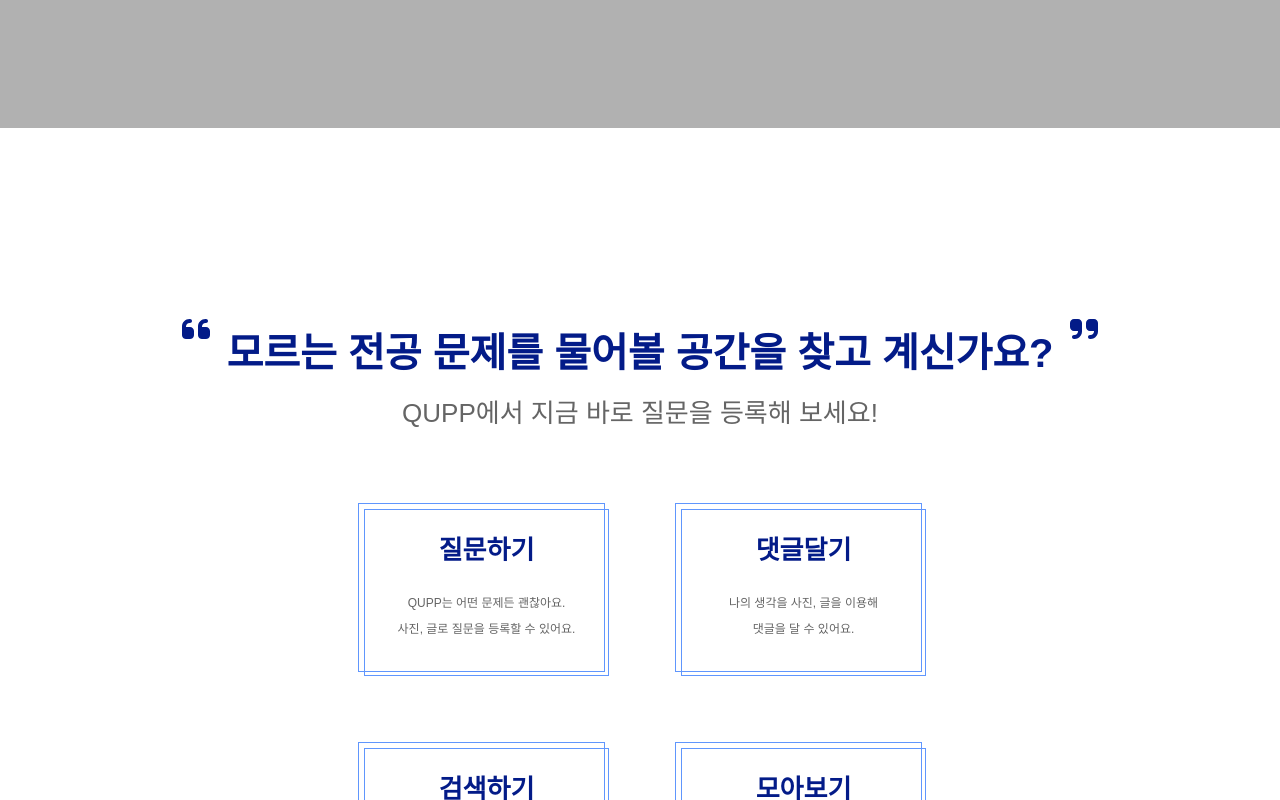
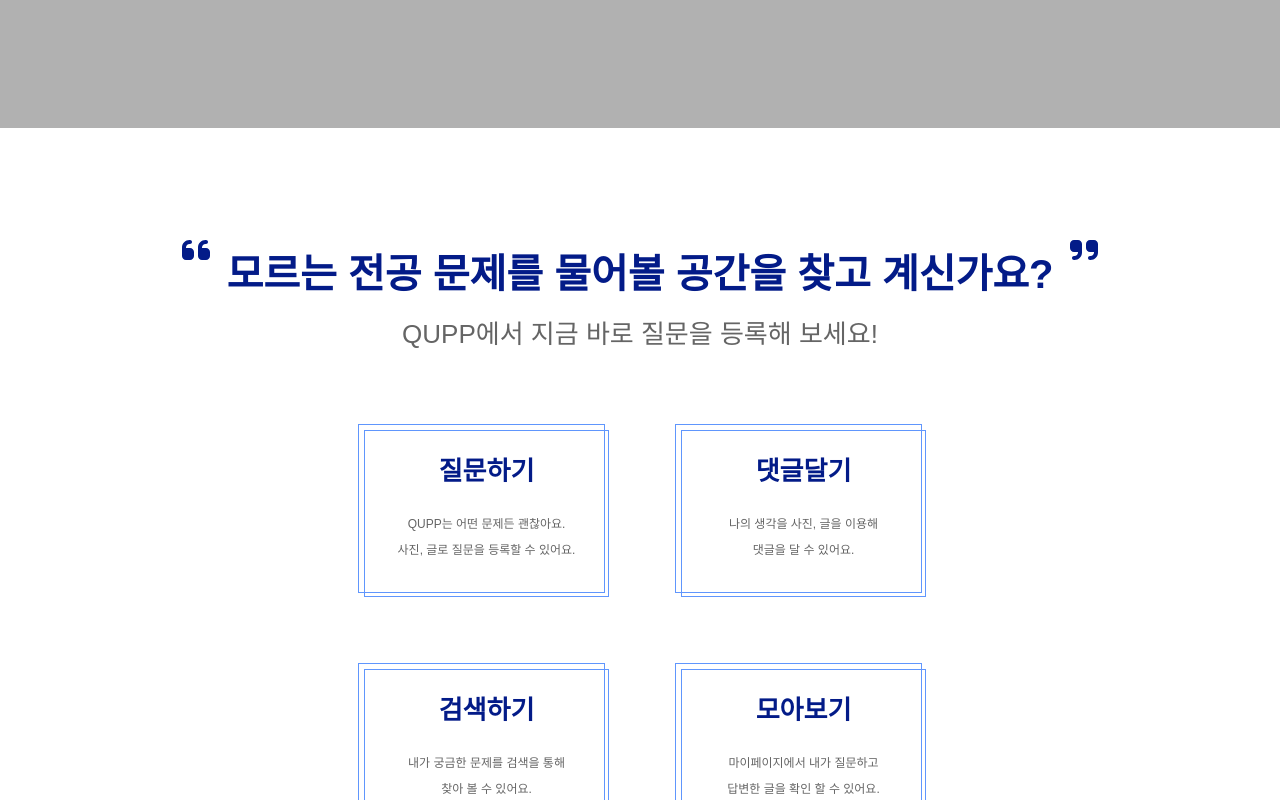
Before and after one commit to crewd/qupp-front, a Next.js app: page / in a window 1280 px wide. Shown: the part 680-1480 px from the top of the page. Built offline with nearby package versions, Linux system fonts and the light colour scheme.

Commit message:
design: 메인페이지 레이아웃 변경

```diff
--- a/pages/index.tsx
+++ b/pages/index.tsx
@@ -18,8 +18,8 @@ const Home: NextPage = () => {
           content="직접 해결하기 어려운 대학교 공부는 커프에서 물어보세요!"
         />
       </Head>
-      <article className="h-[808px] w-full absolute top-0 bg-gray-5 -z-10">
-        <div className="mt-[136px] w-[1280px] flex justify-between mx-auto">
+      <div className="h-[808px] w-full absolute top-0 bg-gray-5 -z-10" />
+      <article className="mt-[56px] w-[1280px] h-[673px] flex justify-between mx-auto">
         <section className="mt-[95px] font-bold">
           <article className="mb-[50px]">
             <p className="text-md mb-[10px]">인문부터 예술까지 어느 분야든</p>
@@ -75,9 +75,8 @@ const Home: NextPage = () => {
             </a>
           </Link>
         </section>
-        </div>
       </article>
-      <article className="h-[808px] mt-[808px] bg-white flex flex-col justify-center items-center">
+      <article className="h-[808px] bg-white flex flex-col justify-center items-center">
         <div className="flex text-secondary-sBlue">
           <FontAwesomeIcon icon={faQuoteLeft} size="2x" />
           <h1 className="text-max leading-[80px] font-bold px-[16px]">
```
Lines whose indentation alone changed are shown as unchanged.
